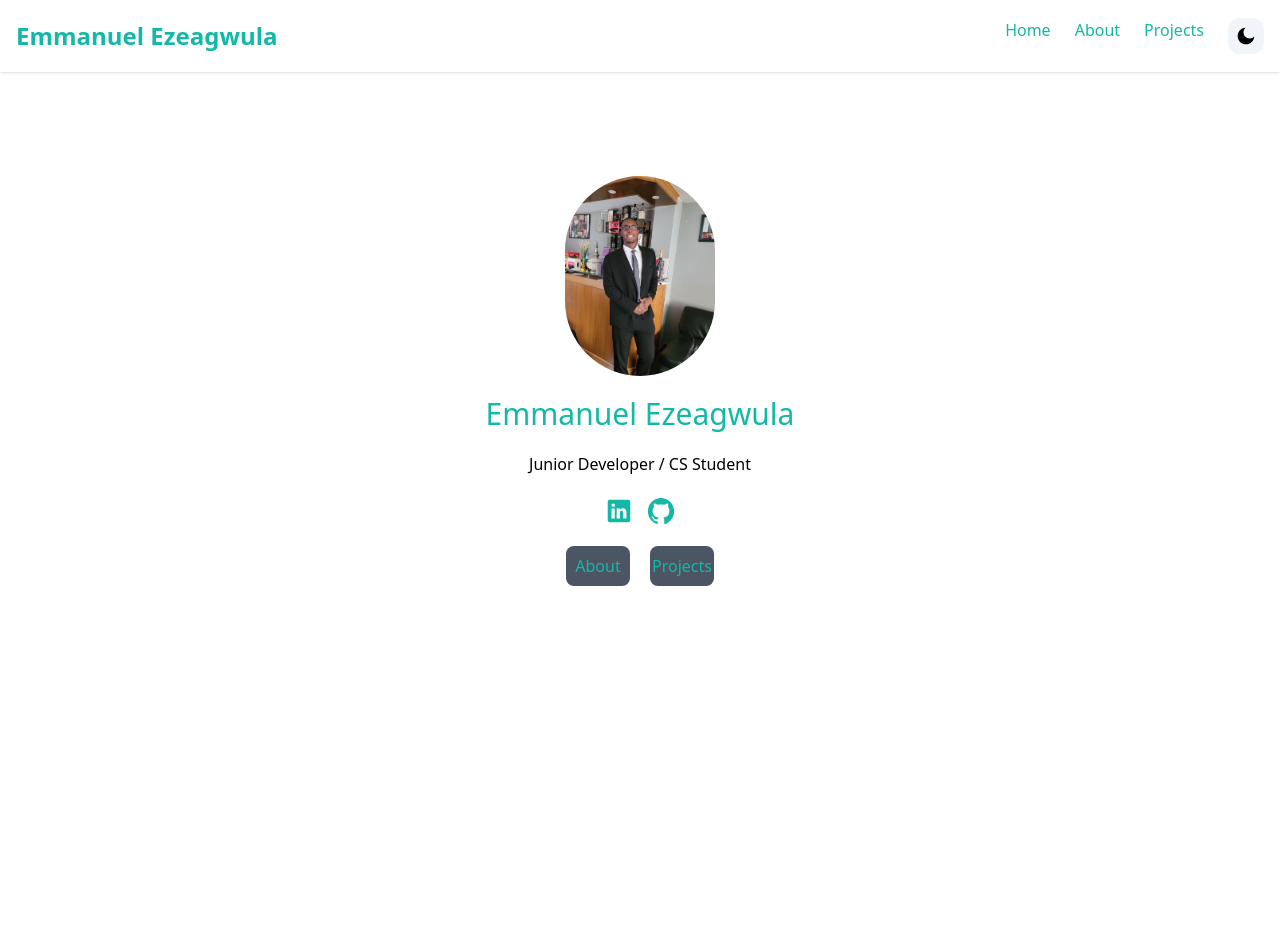
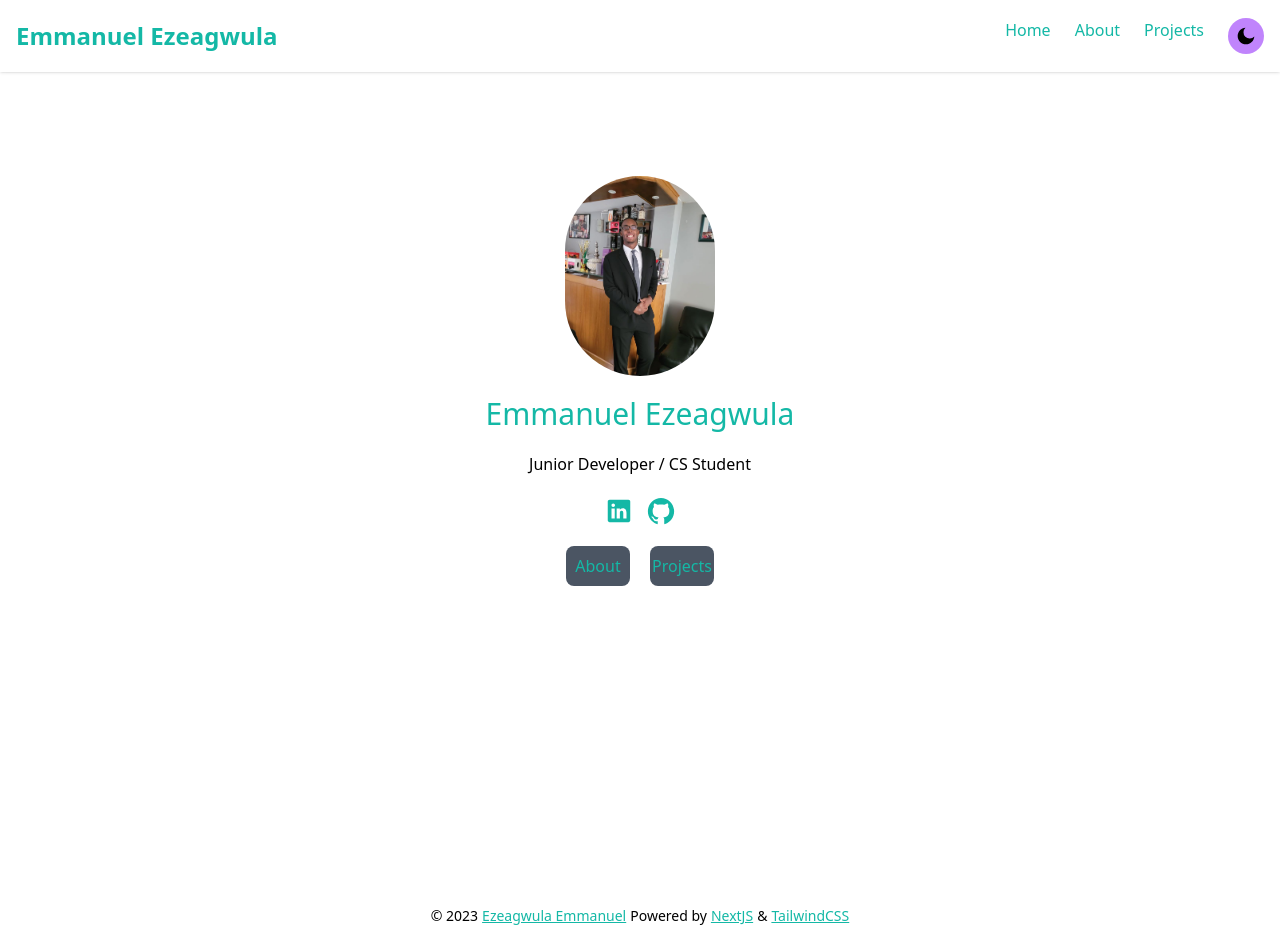
Before and after one commit to Goldennboyy/Emmanuel-Portfolio, a Next.js app: page / in a window 1280 px wide. Before the commit the page ends 800 px from the top, so only its background shows below. Built offline with nearby package versions, Linux system fonts and the light colour scheme.

Commit message:
HomeScreen + footer components done

```diff
--- /dev/null
+++ b/app/about/page.tsx
@@ -0,0 +1,7 @@
+import React from "react";
+
+function page() {
+  return <main>page</main>;
+}
+
+export default page;
--- a/app/layout.tsx
+++ b/app/layout.tsx
@@ -2,6 +2,7 @@
 import Navbar from "@/components/Navbar";
 import "./globals.css";
 import { ThemeProvider } from "next-themes";
+import Footer from "@/components/Footer";
 
 export default function RootLayout({
   children,
@@ -19,6 +20,7 @@ export default function RootLayout({
         <ThemeProvider enableSystem={true} attribute="class">
           <Navbar />
           {children}
+          <Footer />
         </ThemeProvider>
       </body>
     </html>
--- /dev/null
+++ b/components/Footer.tsx
@@ -0,0 +1,24 @@
+import React from "react";
+
+function Footer() {
+  return (
+    <footer className="max-w-4xl px-4 mx-auto mt-48 md:max-w-5xl ">
+      <div className="flex flex-row items-center justify-center space-x-1 text-sm">
+        <span>© 2023 </span>
+        <a href="/">
+          <span className="text-teal-500 underline "> Ezeagwula Emmanuel</span>
+        </a>
+        <span>Powered by </span>
+        <a href="https://nextjs.org/">
+          <span className="text-teal-500 underline ">NextJS</span>
+        </a>
+        <span>&</span>
+        <a href="https://tailwindcss.com/">
+          <span className="text-teal-500 underline">TailwindCSS</span>
+        </a>
+      </div>
+    </footer>
+  );
+}
+
+export default Footer;
--- a/components/HeroSection.tsx
+++ b/components/HeroSection.tsx
@@ -9,7 +9,7 @@ function HeroSection() {
     <section className="flex flex-row items-center justify-center py-32 max-w-8xl">
       <div className="flex flex-col items-center mt-12">
         <Image
-          className="object-cover border-black rounded-full"
+          className="object-cover rounded-full"
           src={profile}
           alt="Emmanuel's Image"
           width={150}
--- a/components/Navbar.tsx
+++ b/components/Navbar.tsx
@@ -51,14 +51,14 @@ function Navbar() {
 
           {currentTheme === "dark" ? (
             <button
-              className="p-2 text-black border-black rounded-xl bg-slate-100"
+              className="p-2 text-black border-black rounded-full bg-amber-400"
               onClick={() => setTheme("light")}
             >
               <RiMoonLine size={20} color="black" />
             </button>
           ) : (
             <button
-              className="p-2 text-black rounded-xl bg-slate-100"
+              className="p-2 text-black bg-purple-400 rounded-full "
               onClick={() => setTheme("dark")}
             >
               <RiMoonFill size={20} />
```
